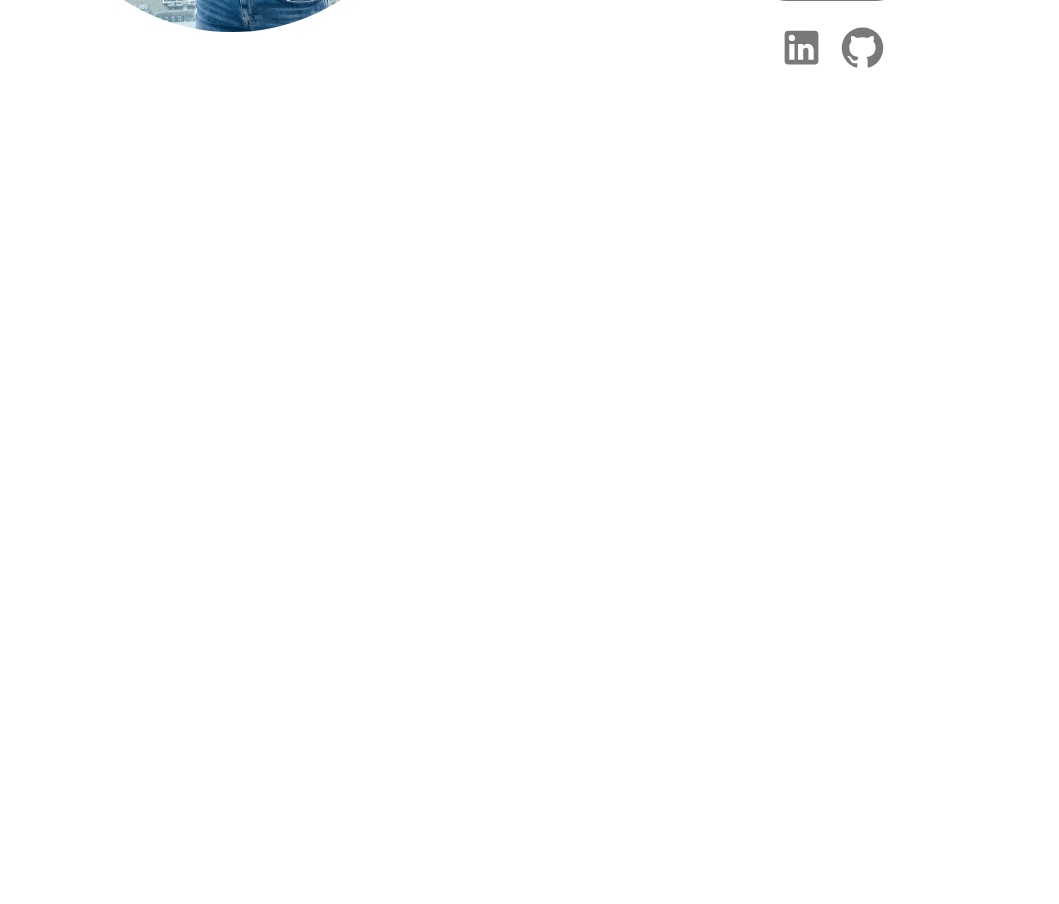
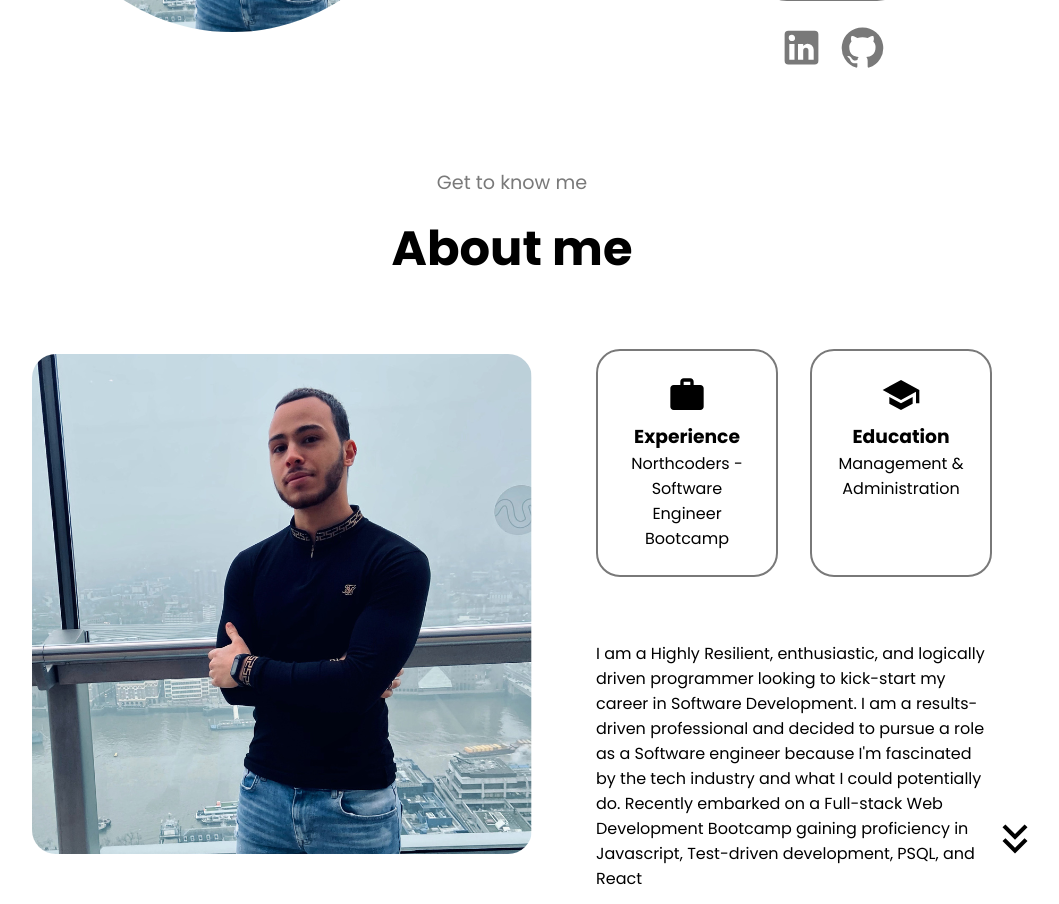
Before and after one commit to fabiodplacerda/fabio-portofolio, a React (Vite) app: page / in a window 1280 px wide. Shown: the part 640-1544 px from the top of the page, without its empty margins (128-1187 px from the left). Before the commit the page ends 800 px from the top, so only its background shows below. Built offline with nearby package versions, Linux system fonts and the light colour scheme.

Commit message:
about me section

```diff
--- /dev/null
+++ b/src/About.jsx
@@ -0,0 +1,52 @@
+import SchoolIcon from '@mui/icons-material/School';
+import KeyboardDoubleArrowDownIcon from '@mui/icons-material/KeyboardDoubleArrowDown';
+import WorkIcon from '@mui/icons-material/Work';
+
+const About = () => {
+  return (
+    <section id="about">
+      <p className="p1">Get to know me</p>
+      <h2>About me</h2>
+      <div className="about-main-container">
+        <img
+          src="profile-pic.png"
+          alt="profile picture"
+          className="about-pic"
+        />
+        <div className="details-main-container">
+          <div className="about-inner-containers">
+            <div className="details-inner-container">
+              <WorkIcon sx={{ fontSize: 40 }} />
+              <h3>Experience</h3>
+              <p>
+                Northcoders - Software Engineer Bootcamp
+                <br />
+              </p>
+            </div>
+            <div className="details-inner-container">
+              <SchoolIcon sx={{ fontSize: 40 }} />
+              <h3>Education</h3>
+              <p>Management & Administration</p>
+            </div>
+          </div>
+          <div className="text-container">
+            <p>
+              I am a Highly Resilient, enthusiastic, and logically driven
+              programmer looking to kick-start my career in Software
+              Development. I am a results-driven professional and decided to
+              pursue a role as a Software engineer because I'm fascinated by the
+              tech industry and what I could potentially do. Recently embarked
+              on a Full-stack Web Development Bootcamp gaining proficiency in
+              Javascript, Test-driven development, PSQL, and React
+            </p>
+          </div>
+        </div>
+      </div>
+      <a href="">
+        <KeyboardDoubleArrowDownIcon sx={{ fontSize: 50 }} className="arrow" />
+      </a>
+    </section>
+  );
+};
+
+export default About;
--- a/src/App.jsx
+++ b/src/App.jsx
@@ -1,11 +1,13 @@
 import Header from './Header';
 import MyProfile from './MyProfile';
+import About from './About';
 
 function App() {
   return (
     <>
       <Header />
       <MyProfile />
+      <About />
     </>
   );
 }
--- a/src/index.css
+++ b/src/index.css
@@ -6,6 +6,7 @@
   padding: 0;
   list-style-type: none;
   text-decoration: none;
+  scroll-behavior: smooth;
 }
 
 body {
@@ -173,6 +174,7 @@ section {
 h2 {
   font-size: 3rem;
   margin-bottom: 1rem;
+  text-align: center;
 }
 
 .p2 {
@@ -217,3 +219,55 @@ h2 {
 .btn-resume:hover {
   border: #fff 0.2rem solid;
 }
+
+/* ABOUT */
+
+#about {
+  position: relative;
+}
+
+.details-main-container,
+.about-inner-containers {
+  display: flex;
+}
+
+#about img {
+  border-radius: 1.5rem;
+  align-self: center;
+}
+
+.about-main-container {
+  display: flex;
+  margin-top: 5rem;
+}
+
+.about-main-container {
+  gap: 4rem;
+  height: 65%;
+}
+
+.about-inner-containers {
+  margin: 2rem 0rem;
+  gap: 2rem;
+}
+
+.details-main-container {
+  justify-content: center;
+  flex-direction: column;
+  gap: 2rem;
+}
+
+.arrow {
+  position: absolute;
+  right: -3rem;
+  bottom: 2.5rem;
+}
+
+.details-inner-container {
+  padding: 1.5rem;
+  flex: 1;
+  background-color: #fff;
+  border-radius: 1.5rem;
+  text-align: center;
+  border: #797979 solid 0.15rem;
+}
```
